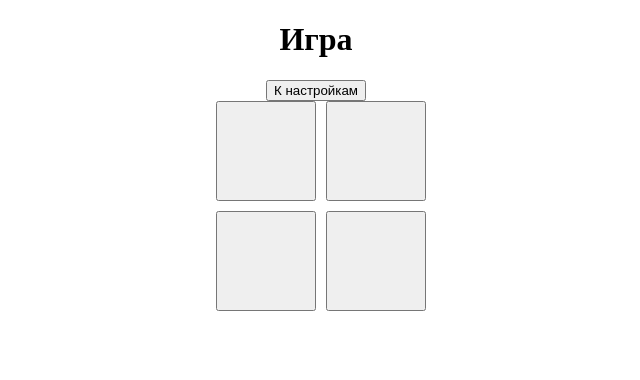
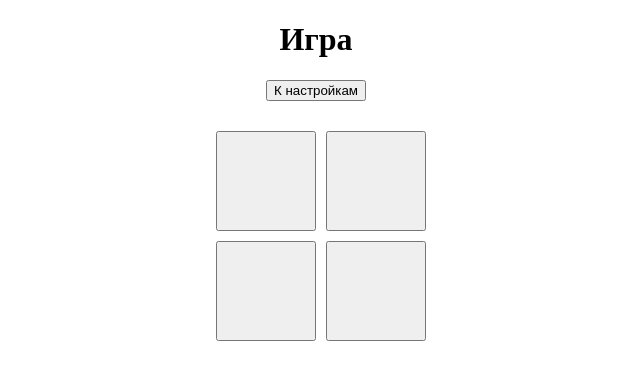
Before and after one commit to Er1tain/Tiles, a React (Create React App) app: page /game in a window 1280 px wide. Shown: the top 380 px of the page, without its empty margins (324-964 px from the left). Built offline with nearby package versions, Linux system fonts and the light colour scheme.

Commit message:
feat: created styled component for game frame

```diff
--- a/src/styles/pages/Game.ts
+++ b/src/styles/pages/Game.ts
@@ -4,6 +4,9 @@ export const Container = styled.div`
     display: flex;
     flex-direction: column;
     align-items: center;
+`
+export const Frame = styled.div`
+    margin-top: 30px;
 `
 
 export const SettingsButton = styled.button`
--- a/src/widgets/GameFrame/GameFrame.tsx
+++ b/src/widgets/GameFrame/GameFrame.tsx
@@ -6,7 +6,7 @@ import { shuffle } from "./logic";
 import useStoreForSendMove from "./useStoreForSendMove";
 import MessageAboutNewRound from "../../app/modal_windows/MessageAboutNewRound";
 import TilesContextProvider from "../../app/hooks/useTilesContext";
-import { ColsTiles, RowTiles } from "../../styles/pages/Game";
+import { ColsTiles, Frame, RowTiles } from "../../styles/pages/Game";
 
 export const initStateChoiceTiles: ChoiceTilesType = {
     first_tiles: {
@@ -60,9 +60,9 @@ export default function GameFrame({size}: IGameFrame) {
     const table_tiles = generateColumns();
     return (
         <TilesContextProvider>
-            <div style={{width: size * 100, height: size * 100, backgroundColor: COLOR_GAME_FRAME}}>
+            <Frame style={{width: size * 100, height: size * 100, backgroundColor: COLOR_GAME_FRAME}}>
                 {table_tiles}
-            </div>
+            </Frame>
         </TilesContextProvider>
     );
 }
```
